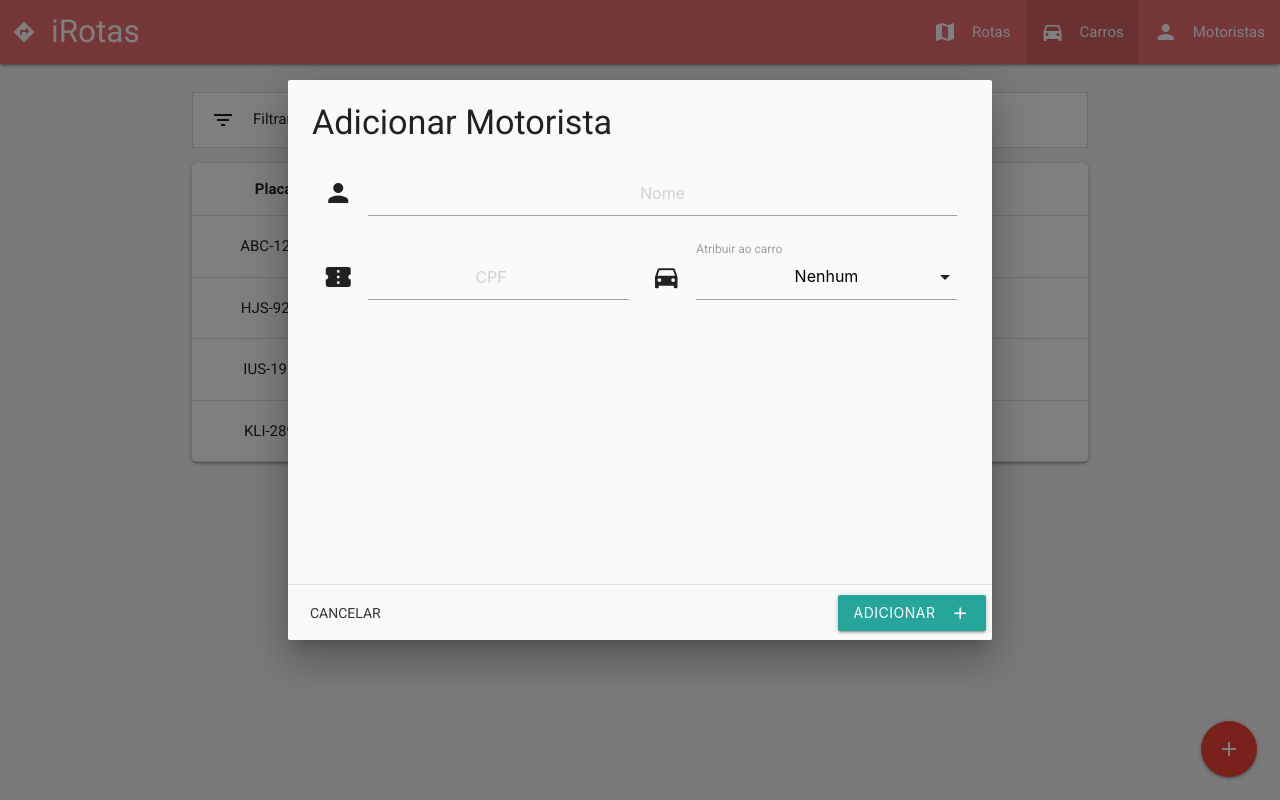
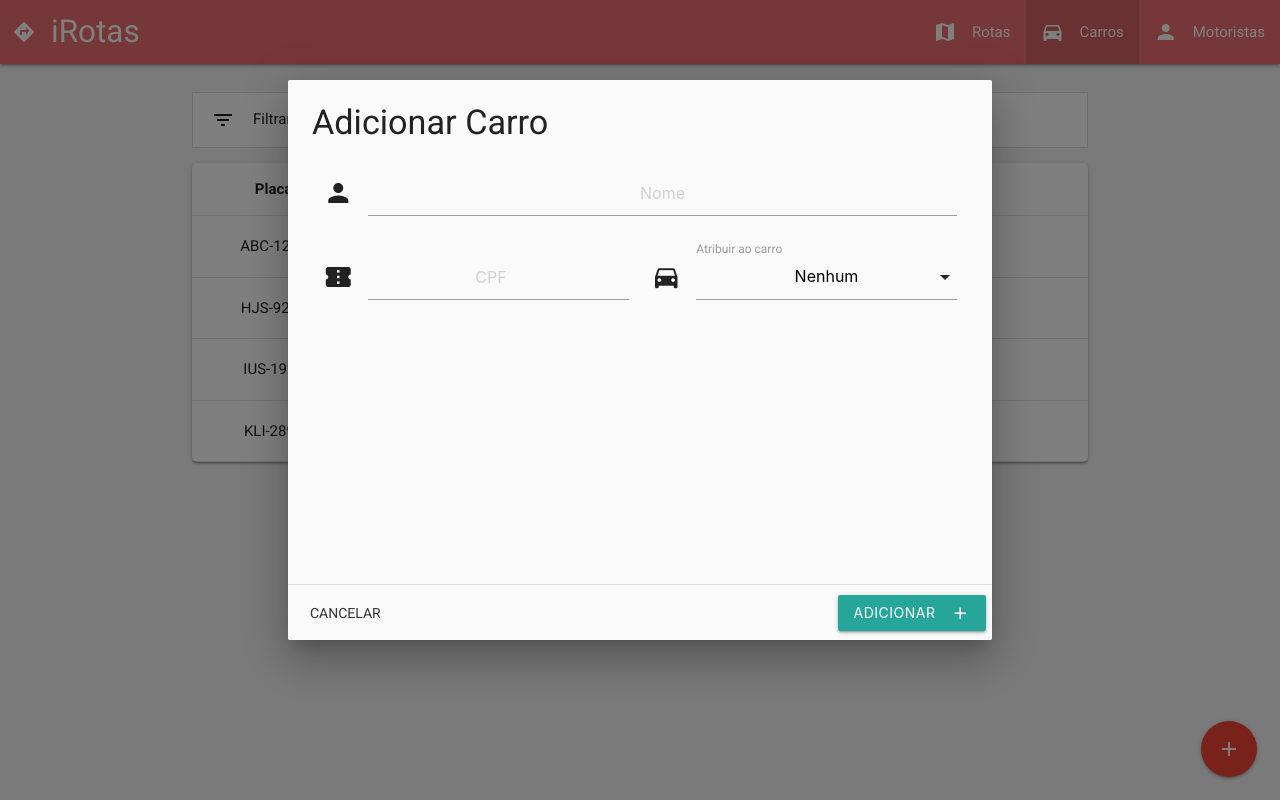
Before and after one commit to TheMarini/iRotas, a PHP site: template Views/index.php in a window 1280 px wide, after a click on "add". Run offline with PHP 8.4, Linux system fonts and the light colour scheme; the template is opened without the code that fills it, so the values that code supplies are empty; data comes from the database, SQL or seed files in the repository.

Commit message:
modal header (+ php)

```diff
--- a/Views/assets/css/style.css
+++ b/Views/assets/css/style.css
@@ -79,6 +79,10 @@ tr:hover .opt{
     opacity: 1
 }
 
+.modal-content h4{
+    text-transform: capitalize;
+}
+
 .modal#delete .modal-content p{
     font-size: 1.5rem;
     text-align: center
--- a/Views/assets/js/script.js
+++ b/Views/assets/js/script.js
@@ -2,7 +2,6 @@ $(function () {
     $('.fixed-action-btn').floatingActionButton();
     $('.tooltipped').tooltip();
     $('.sidenav').sidenav();
-    $('.modal').modal();
     $('select').formSelect();
     $('.dropdown-trigger').dropdown();
 
--- a/Views/carros.php
+++ b/Views/carros.php
@@ -1,3 +1,4 @@
 <?php
     include('Models/SQL.php');
+    include('modals.php');
 ?>
--- a/Views/index.php
+++ b/Views/index.php
@@ -47,9 +47,6 @@
             <i class="large material-icons">add</i>
         </a>
     </div>
-
-    <!-- Modals -->
-    <?php include('modals.php'); ?>
 </body>
 
 </html>
--- a/Views/modals.php
+++ b/Views/modals.php
@@ -3,7 +3,7 @@
 <!-- ADD -->
 <div id="add" class="modal modal-fixed-footer">
     <div class="modal-content">
-        <h4>Adicionar Motorista</h4>
+        <h4>Adicionar <?php echo $tabela; ?></h4>
         <form>
             <div class="row">
                 <div class="input-field col s12">
@@ -38,7 +38,7 @@
 <!-- EDIT -->
 <div id="edit" class="modal modal-fixed-footer">
     <div class="modal-content">
-        <h4>Editar Motorista</h4>
+        <h4>Editar <?php echo $tabela; ?></h4>
         <form>
             <div class="row">
                 <div class="input-field col s12">
@@ -73,7 +73,7 @@
 <!-- DELETE -->
 <div id="delete" class="modal bottom-sheet">
     <div class="modal-content">
-        <p>Tem certeza que deseja <span>deletar</span> esse motorista?</p>
+        <p>Tem certeza que deseja <span>deletar</span> esse <?php echo $tabela; ?>?</p>
     </div>
     <div class="modal-footer">
         <a href="#!" class="modal-action modal-close waves-effect waves-green btn-flat left">Cancelar</a>
@@ -82,3 +82,5 @@
         </button>
     </div>
 </div>
+
+<script>$('.modal').modal();</script>
--- a/Views/motoristas.php
+++ b/Views/motoristas.php
@@ -1,3 +1,4 @@
 <?php
     include('Models/SQL.php');
+    include('modals.php');
 ?>
--- a/Views/rotas.php
+++ b/Views/rotas.php
@@ -8,4 +8,5 @@
 
 <?php
     include('Models/SQL.php');
+    include('modals.php');
 ?>
```
